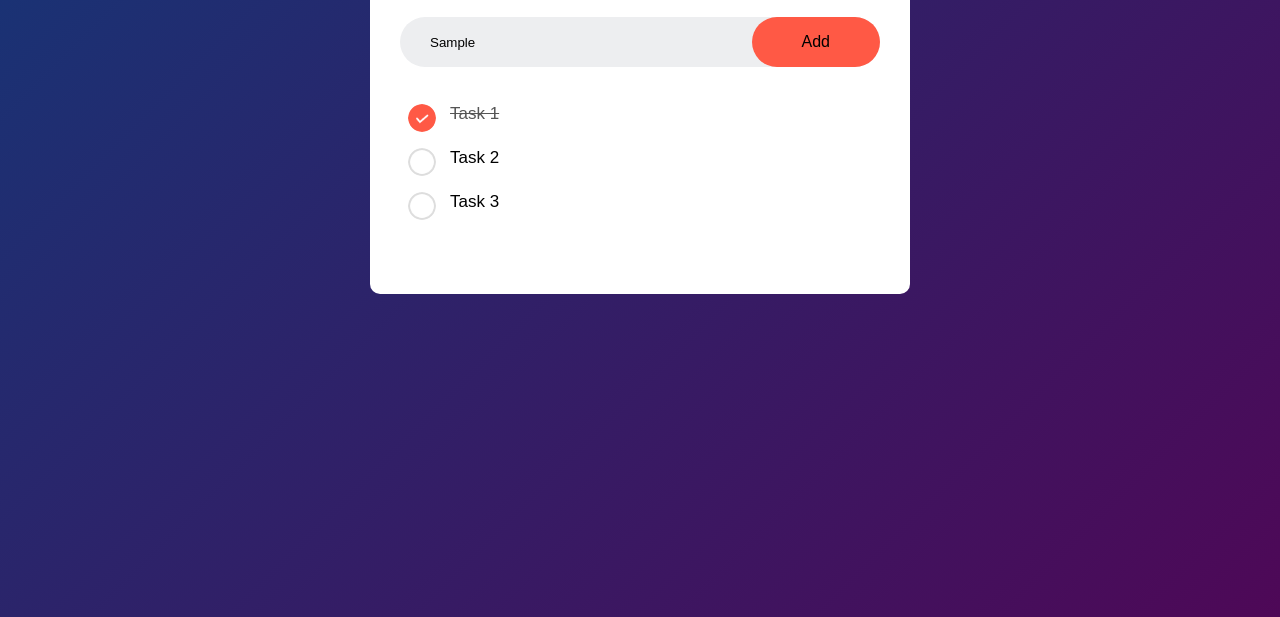
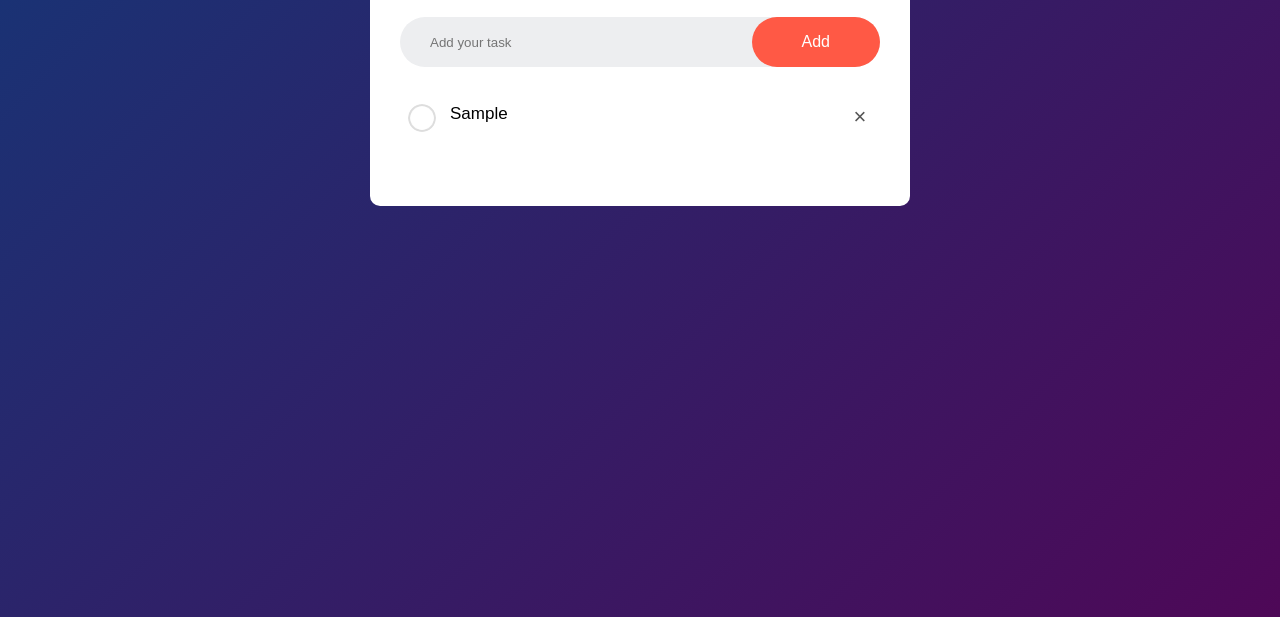
Before and after one commit to Alisha-21-cloud/Todo-List, a plain HTML site: page index.html in a window 1280 px wide. Both pictures are taken after typing "Sample" into the empty fields and a click on the button "Add". Shown: the part 183-800 px from the top of the page. Drawn offline with Linux system fonts and the light colour scheme.

Commit message:
done with project

```diff
--- a/index.html
+++ b/index.html
@@ -11,14 +11,15 @@
                 <h2>To-Do List <img src="images/icon.png"></h2>
                 <div class="row">
                     <input type = "text" id ="input-box" placeholder="Add your task">
-                    <button>Add</button>
+                    <button onclick="addTask()">Add</button>
                 </div>
                 <ul id = "list-container">
-                    <li class="checked">Task 1</li>
+                    <!-- <li class="checked">Task 1</li>
                     <li>Task 2</li>
-                    <li>Task 3</li>
+                    <li>Task 3</li> -->
                 </ul>
             </div>
         </div>
+        <script src="script.js"></script>
     </body>
 </html>
--- /dev/null
+++ b/script.js
@@ -0,0 +1,35 @@
+const inputBox = document.getElementById("input-box");
+const listContainer = document.getElementById("list-container");
+
+function addTask(){
+    if(inputBox.value === ''){
+        alert("You must write something!");
+    }else{
+        let li = document.createElement("li");
+        li.innerHTML = inputBox.value;
+        listContainer.appendChild(li);
+        let span = document.createElement("span")
+        span.innerHTML = "\u00d7";
+        li.appendChild(span)
+    }
+    inputBox.value = "";
+    saveData();
+}
+
+listContainer.addEventListener("click", function(e){
+    if(e.target.tagName === "LI"){
+        e.target.classList.toggle("checked");
+        saveData();
+    }else if(e.target.tagName === "SPAN"){
+        e.target.parentElement.remove();
+        saveData();
+    }
+},false);
+
+function saveData(){
+    localStorage.setItem("data", listContainer.innerHTML);
+}
+function showTask(){
+    listContainer.innerHTML = localStorage.getItem("data");
+}
+showTask();
--- a/style.css
+++ b/style.css
@@ -50,6 +50,7 @@ button{
     outline: none;
     padding: 16px 50px;
     background: #ff5945;
+    color: #fff;
     font-size: 16px;
     cursor: pointer;
     border-radius: 40px;
@@ -81,3 +82,18 @@ ul li.checked{
 ul li.checked::before{
     background-image: url(images/checked.png);
 }
+ul li span{
+    position: absolute;
+    right: 0;
+    top: 5px;
+    width: 40px;
+    height: 40px;
+    font-size: 22px;
+    color: #555;
+    line-height: 40px;
+    text-align: center;
+    border-radius: 50%;
+}
+ul li span:hover{
+    background: #edeef0;
+}
```
